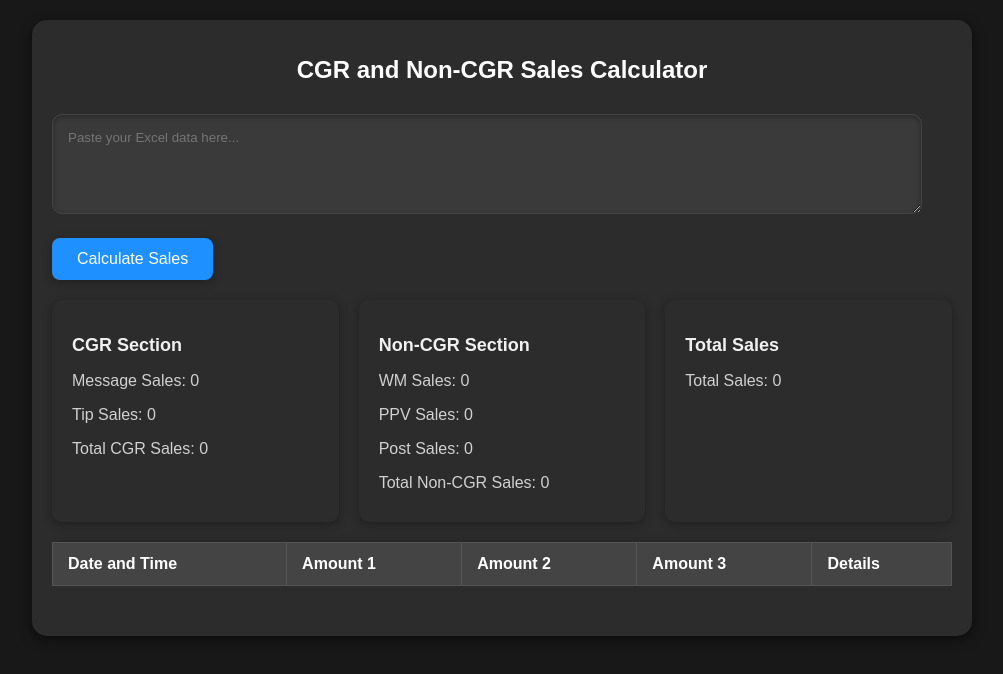
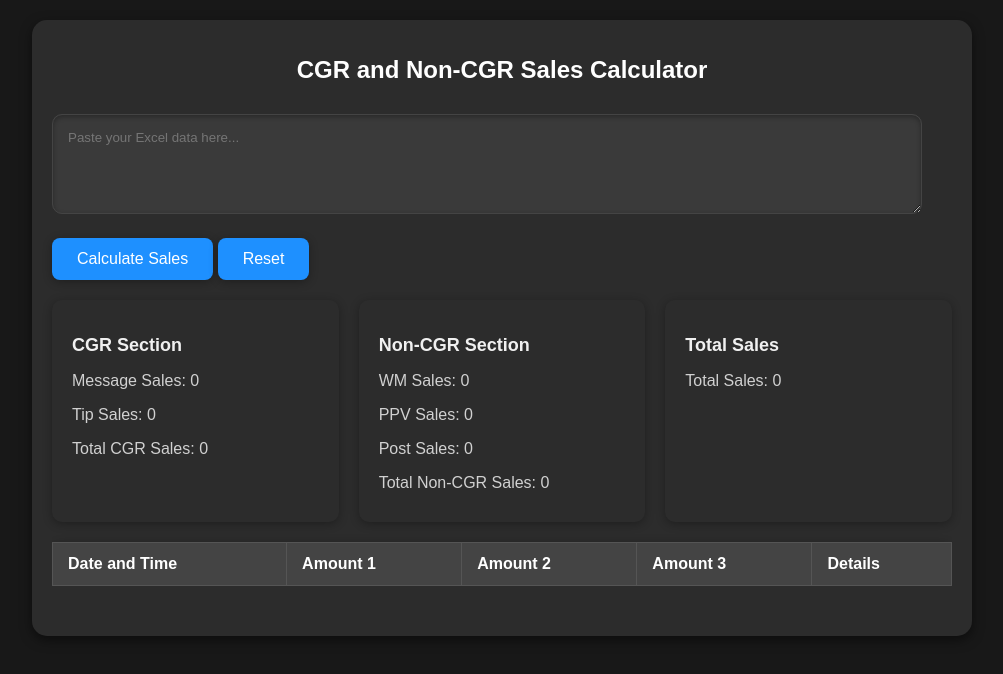
Before and after one commit to DevEMA24/Calc, a plain HTML site: page index.html in a window 1280 px wide. Shown: the whole page, without its empty margins (138-1141 px from the left). Drawn offline with Linux system fonts and the light colour scheme.

Commit message:
Update index.html

```diff
--- a/index.html
+++ b/index.html
@@ -14,6 +14,7 @@
         <div class="table-section">
             <textarea id="pasteArea" placeholder="Paste your Excel data here..."></textarea>
             <button id="pasteButton">Calculate Sales</button>
+            <button id="resetButton">Reset</button>
 
 <!-- Horizontal layout for the three sections -->
 <div class="horizontal-sections">
```
